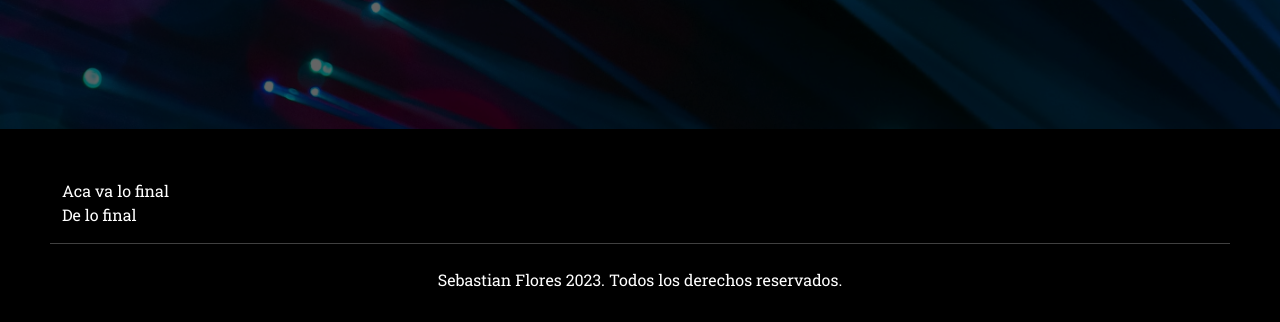
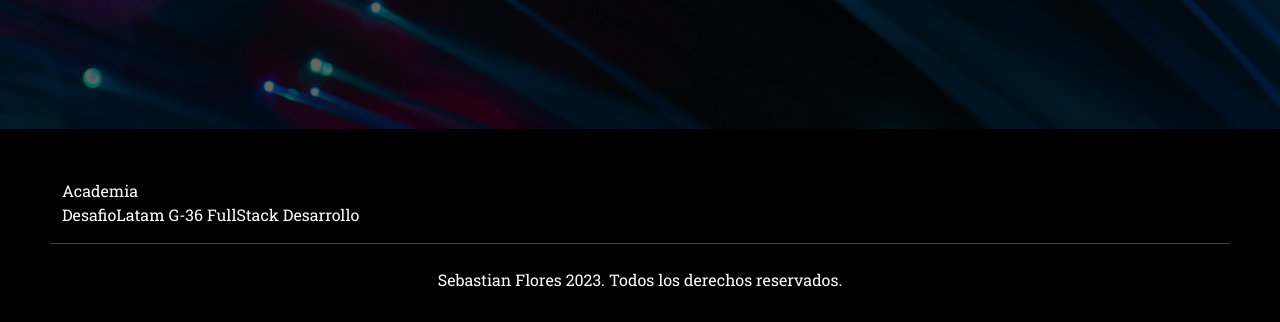
Before and after one commit to DEsoTVH/PortfolioFinal, a plain HTML site: page index.html in a window 1280 px wide. Shown: the part 5151-5473 px from the top of the page. Drawn offline with nearby package versions, Linux system fonts and the light colour scheme; a script that the page names is missing; files whose address does not match are found by name.

Commit message:
modificacion footer

```diff
--- a/index.html
+++ b/index.html
@@ -342,10 +342,10 @@ i<!DOCTYPE html>
             <div class="row section-footer-inner mx-auto">
                 <div class="col-sm-4">
                     <div class="footer-headline">
-                        Aca va lo final
+                        Academia
                     </div>
                     <div class="footer-text">
-                        De lo final
+                        DesafioLatam G-36 FullStack Desarrollo
                     </div>
                 </div>
             </div>
```
